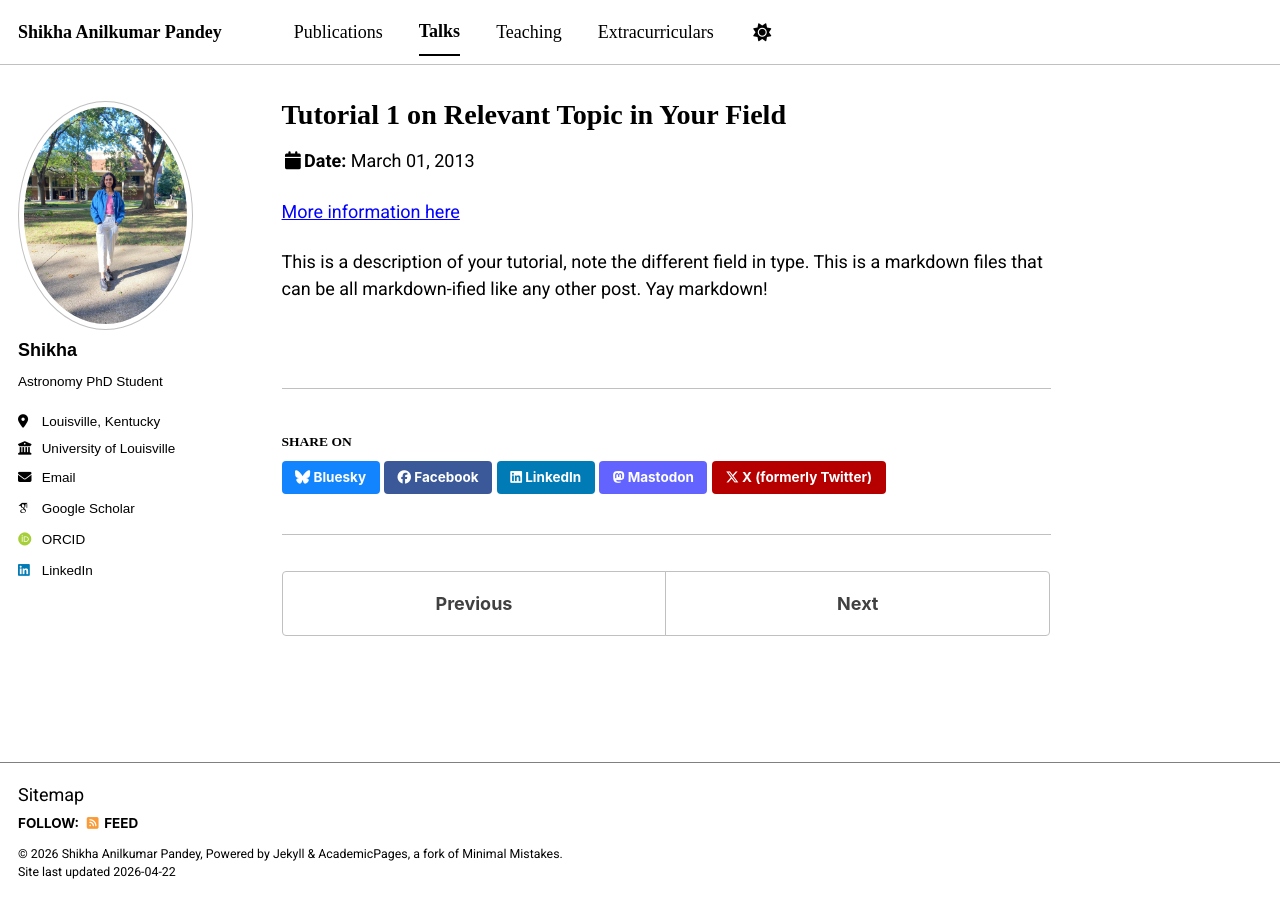
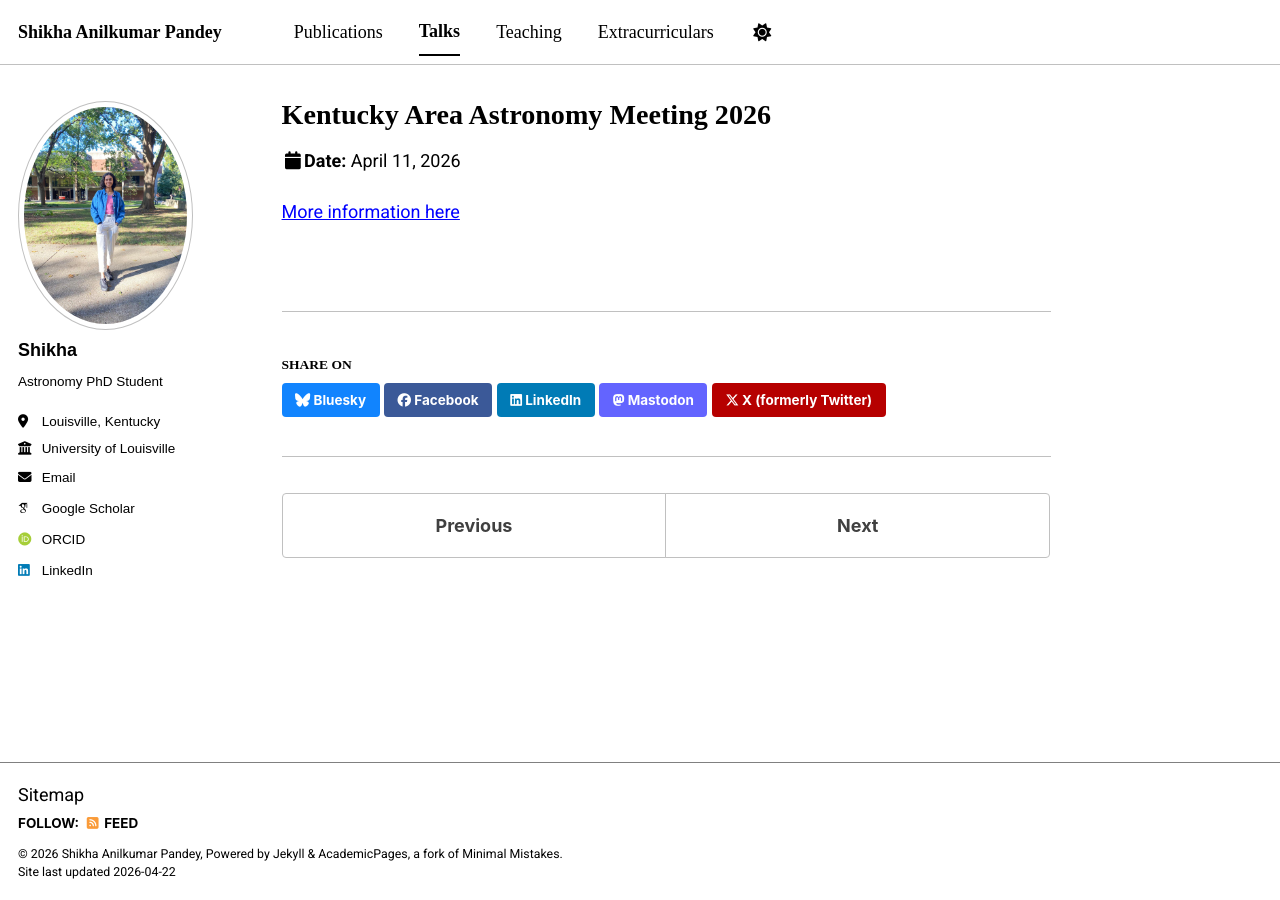
Before and after one commit to pshikha/pshikha.github.io, a Jekyll site: the page built from _talks/2013-03-01-tutorial-1.md, in a window 1280 px wide. Built offline with Jekyll 4.4.1, drawn with Linux system fonts in a browser that asks for light colours; some web fonts are replaced; a script bundle is joined from its source files by our own code; library files that are not in the unit come from our copies.

Commit message:
Update 2013-03-01-tutorial-1.md

```diff
--- a/_talks/2013-03-01-tutorial-1.md
+++ b/_talks/2013-03-01-tutorial-1.md
@@ -1,13 +1,11 @@
 ---
-title: "Tutorial 1 on Relevant Topic in Your Field"
+title: "Kentucky Area Astronomy Meeting 2026"
 collection: talks
-type: "Tutorial"
+type: "Conference Talk"
 permalink: /talks/2013-03-01-tutorial-1
-venue: "UC-Berkeley Institute for Testing Science"
-date: 2013-03-01
-location: "Berkeley, CA, USA"
+venue: "Science Center, Northern Kentucky University"
+date: 2026-04-11
+location: "Northern Kentucky University, KY, USA"
 ---
 
-[More information here](http://exampleurl.com)
-
-This is a description of your tutorial, note the different field in type. This is a markdown files that can be all markdown-ified like any other post. Yay markdown!
+[More information here]([http://exampleurl.com](https://sites.google.com/view/kam2026/?authuser=0))
```
